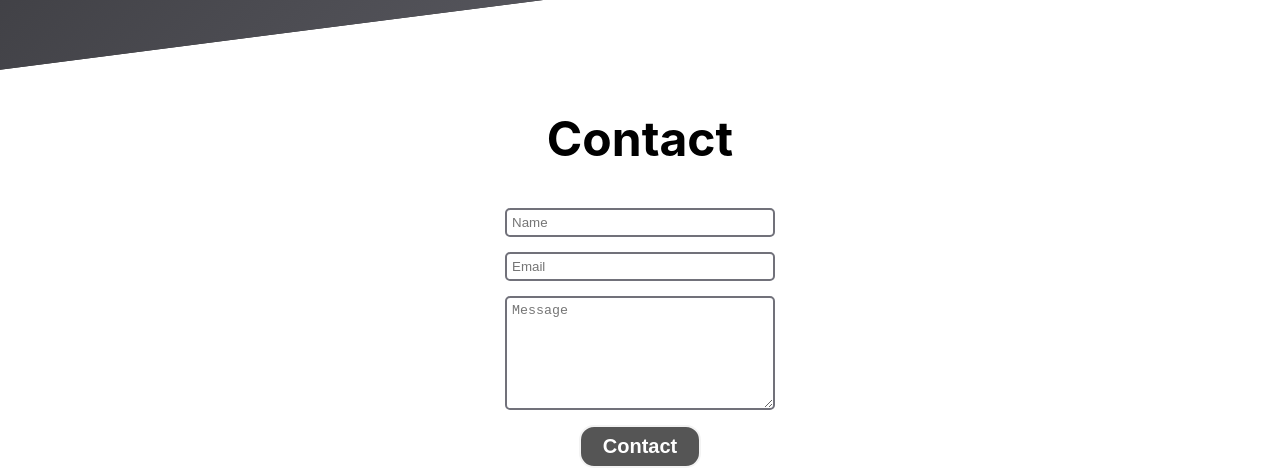
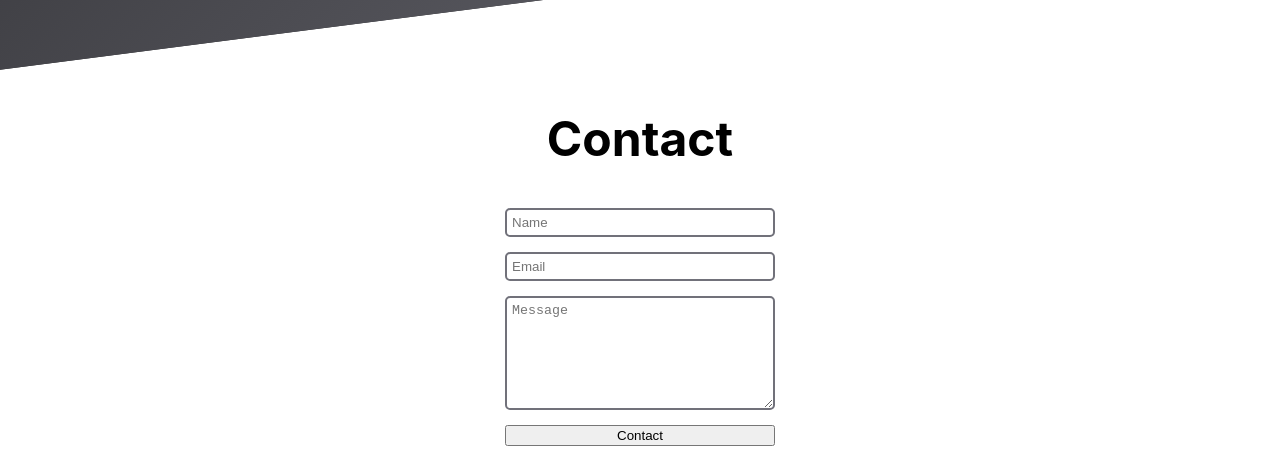
Before and after one commit to CraigYeoman/personal-website, a React (Create React App) app: page / in a window 1280 px wide. Shown: the part 2129-2598 px from the top of the page. Built offline with nearby package versions, Linux system fonts and the light colour scheme.

Commit message:
Linking with netlify

```diff
--- a/package.json
+++ b/package.json
@@ -2,6 +2,7 @@
   "name": "personal-website",
   "version": "0.1.0",
   "private": true,
+  "homepage": "http://craigyeoman.github.io/personal-website",
   "dependencies": {
     "@testing-library/jest-dom": "^5.16.5",
     "@testing-library/react": "^13.4.0",
@@ -14,6 +15,8 @@
   "scripts": {
     "start": "react-scripts start",
     "build": "react-scripts build",
+    "predeploy": "npm run build",
+    "deploy": "gh-pages -d build",
     "test": "react-scripts test",
     "eject": "react-scripts eject"
   },
@@ -34,5 +37,8 @@
       "last 1 firefox version",
       "last 1 safari version"
     ]
+  },
+  "devDependencies": {
+    "gh-pages": "^4.0.0"
   }
 }
--- a/src/App.css
+++ b/src/App.css
@@ -189,6 +189,10 @@ ul {
 
 /* Contact */
 
+.contact--container {
+  margin-bottom: 5vh;
+}
+
 .contact--title {
   text-align: center;
   font-size: 3rem;
@@ -206,7 +210,7 @@ textarea {
   height: 100px;
 }
 
-.contactv2 {
+.contact--form {
   color: var(--secondary);
   font-weight: bolder;
   display: flex;
@@ -231,6 +235,8 @@ textarea {
   font-weight: bold;
   align-self: center;
 }
+
+
 
 @media screen and (max-width:800px){
 
--- a/src/components/Contact.jsx
+++ b/src/components/Contact.jsx
@@ -3,7 +3,8 @@ const Contact = () => {
         <div className="contact--container" id="contact">
             <h2 className="contact--title">Contact</h2>
             <form
-                className="contactv2"
+                name="contact v1"
+                className="contact--form"
                 method="post"
                 data-netlify="true"
                 >
--- a/src/components/Footer.jsx
+++ b/src/components/Footer.jsx
@@ -1,7 +1,6 @@
 const Footer = () => {
     return (
         <div className="footer">
-            footer
         </div>
     )
 }
```
Also changed, not shown: 1 other file (tests, documents, lock files or other folders).
